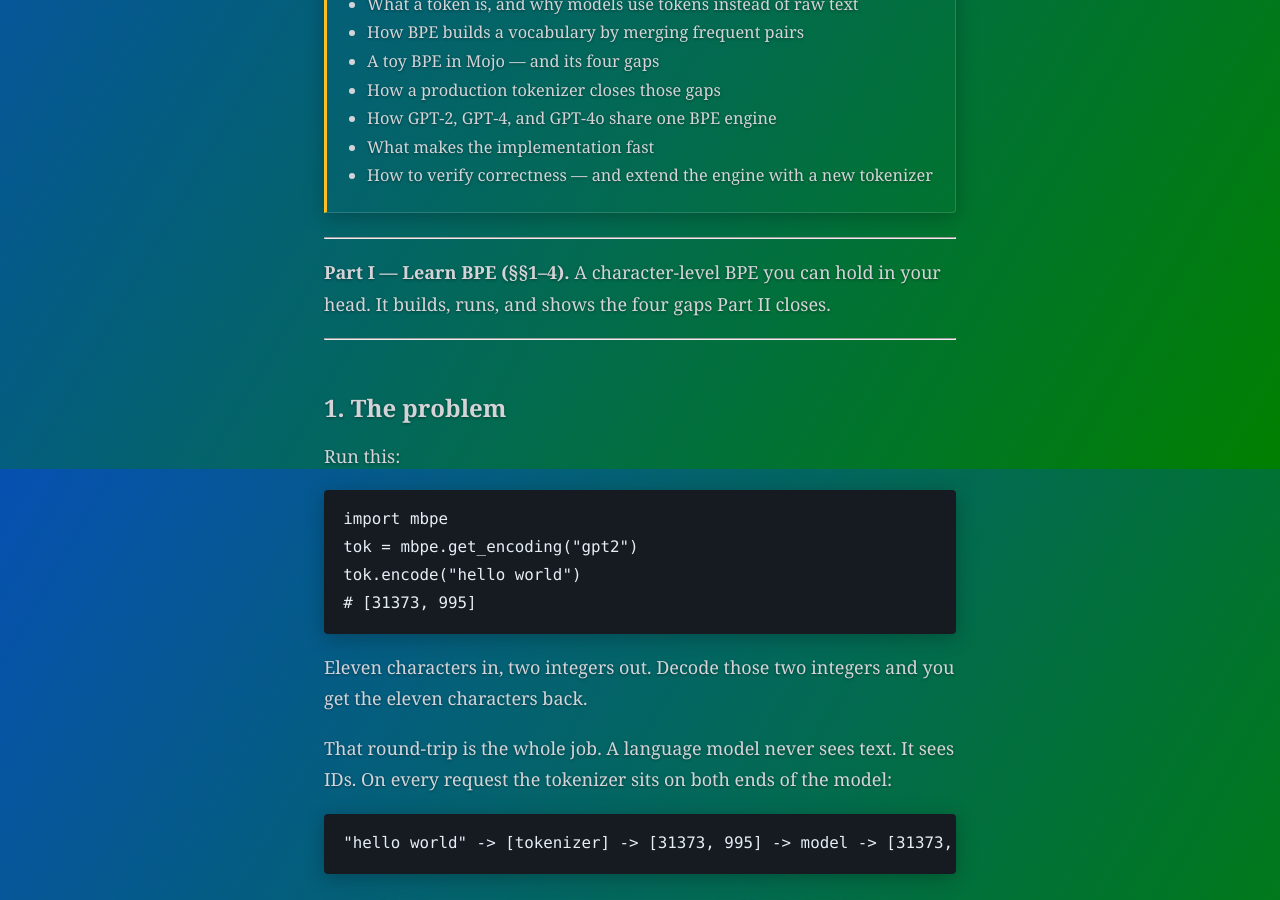
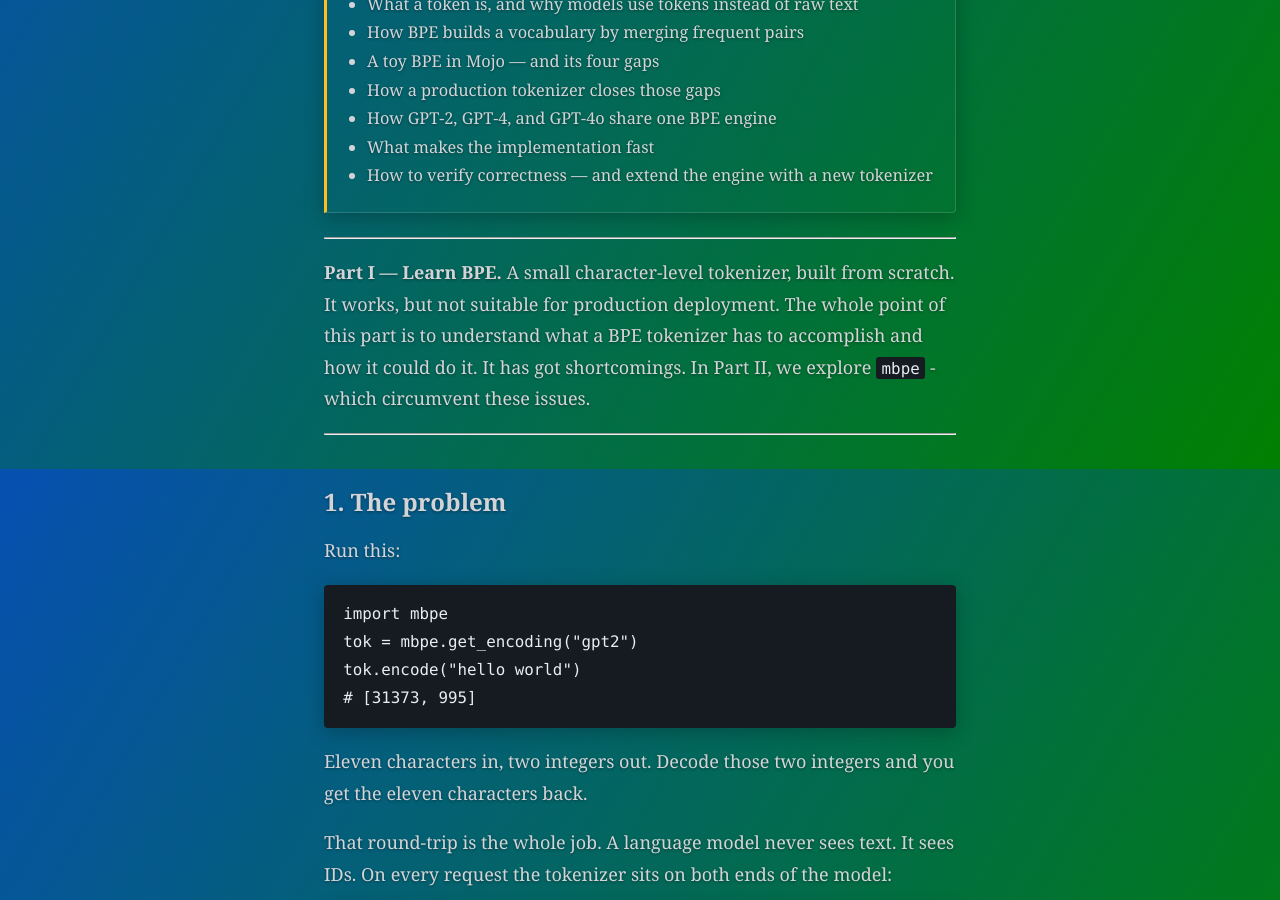
Before and after one commit to ratulb/tokens-to-transformers, a Jekyll site: the page built from _chapters/ch01-how-gpt-sees-your-text.md, in a window 1280 px wide and 900 px high, scrolled down 431 px. Built offline with Jekyll 4.4.1, drawn with Linux system fonts in a browser that asks for light colours.

Commit message:
Update ch01-how-gpt-sees-your-text.md

```diff
--- a/_chapters/ch01-how-gpt-sees-your-text.md
+++ b/_chapters/ch01-how-gpt-sees-your-text.md
@@ -22,7 +22,8 @@ description: >
 
 ---
 
-**Part I — Learn BPE (§§1–4).** A character-level BPE you can hold in your head. It builds, runs, and shows the four gaps Part II closes.
+
+**Part I — Learn BPE.** A small character-level tokenizer, built from scratch. It works, but not suitable for production deployment. The whole point of this part is to understand what a BPE tokenizer has to accomplish and how it could do it. It has got shortcomings. In Part II, we explore `mbpe` - which circumvent these issues.
 
 ---
 
```
